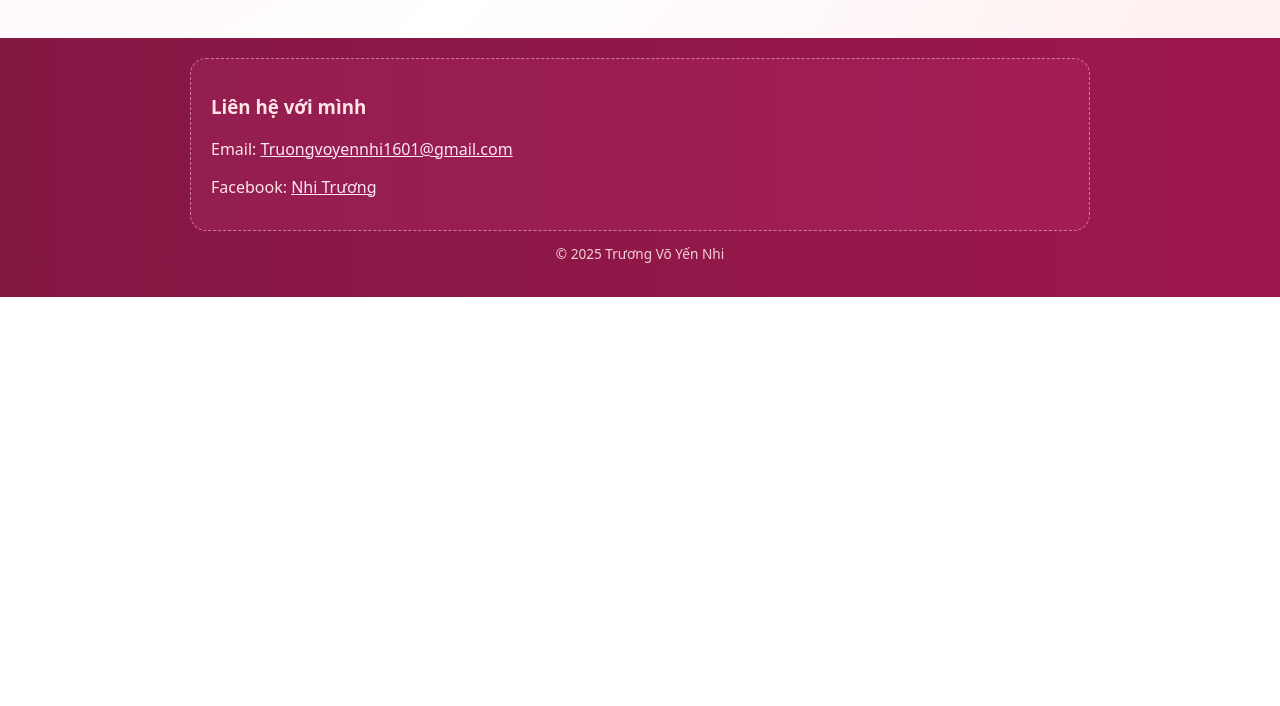
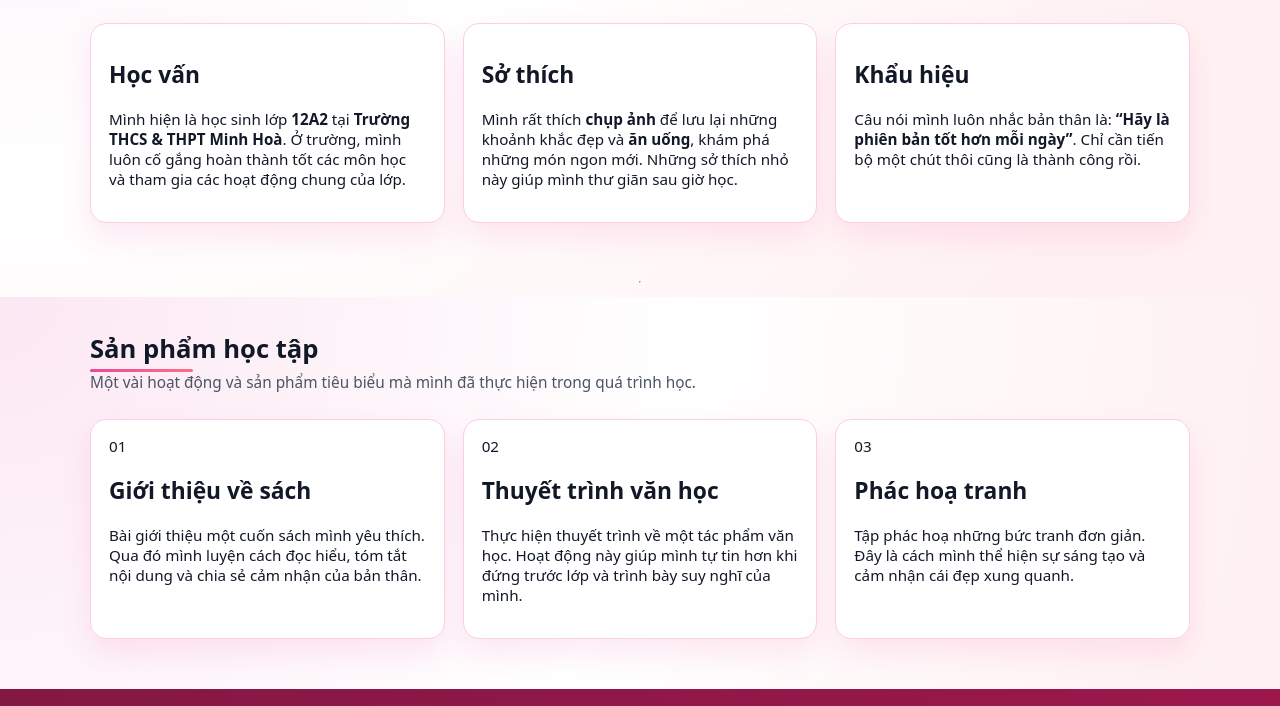
Before and after one commit to GamerVN27/GamerVN27.github.io, a plain HTML site: page index.html in a window 1280 px wide. Shown: the part 503-1209 px from the top of the page. Before the commit the page ends 800 px from the top, so only its background shows below. Drawn offline with Linux system fonts and the light colour scheme.

Commit message:
Update index.html

```diff
--- a/index.html
+++ b/index.html
@@ -2,10 +2,12 @@
 <html lang="vi">
 <head>
   <meta charset="UTF-8">
-  <title>Trang chủ - Trương Võ Yến Nhi</title>
+  <meta name="viewport" content="width=device-width, initial-scale=1.0">
+  <title>Portfolio - Trương Võ Yến Nhi</title>
   <link rel="stylesheet" href="style.css">
 </head>
 <body>
+
 <header class="header">
   <div class="container header-inner">
     <div class="brand">
@@ -16,14 +18,14 @@
       </div>
     </div>
     <nav class="nav">
-      <a href="index.html" class="nav-link active">Trang chủ</a>
-      <a href="gioithieu.html" class="nav-link">Giới thiệu</a>
-      <a href="sanpham.html" class="nav-link">Sản phẩm</a>
+      <a href="#trang-chu" class="nav-link active">Trang chủ</a>
+      <a href="#gioi-thieu" class="nav-link">Giới thiệu</a>
+      <a href="#san-pham" class="nav-link">Sản phẩm</a>
     </nav>
   </div>
 </header>
 
-<main class="main hero">
+<main id="trang-chu" class="main hero">
   <div class="container hero-grid">
     <section class="hero-text">
       <p class="hero-label">Xin chào, mình là</p>
@@ -42,17 +44,99 @@
   </div>
 </main>
 
+<hr>
+
+<section id="gioi-thieu" class="main about-main">
+  <div class="container">
+    <section class="section-header">
+      <h1 class="section-title">Giới thiệu bản thân</h1>
+      <p class="section-subtitle">
+        Một vài thông tin nhỏ về mình, để bạn có thể hiểu hơn về cô học sinh lớp 12A2 này.
+      </p>
+    </section>
+
+    <section class="cards-grid">
+      <article class="info-card">
+        <h2>Học vấn</h2>
+        <p>
+          Mình hiện là học sinh lớp <strong>12A2</strong> tại
+          <strong>Trường THCS &amp; THPT Minh Hoà</strong>.
+          Ở trường, mình luôn cố gắng hoàn thành tốt các môn học và tham gia các hoạt động chung của lớp.
+        </p>
+      </article>
+
+      <article class="info-card">
+        <h2>Sở thích</h2>
+        <p>
+          Mình rất thích <strong>chụp ảnh</strong> để lưu lại những khoảnh khắc đẹp
+          và <strong>ăn uống</strong>, khám phá những món ngon mới.
+          Những sở thích nhỏ này giúp mình thư giãn sau giờ học.
+        </p>
+      </article>
+
+      <article class="info-card">
+        <h2>Khẩu hiệu</h2>
+        <p>
+          Câu nói mình luôn nhắc bản thân là:
+          <strong>“Hãy là phiên bản tốt hơn mỗi ngày”</strong>.
+          Chỉ cần tiến bộ một chút thôi cũng là thành công rồi.
+        </p>
+      </article>
+    </section>
+  </div>
+</section>
+
+<hr>
+
+<section id="san-pham" class="main projects-main">
+  <div class="container">
+    <section class="section-header">
+      <h1 class="section-title">Sản phẩm học tập</h1>
+      <p class="section-subtitle">
+        Một vài hoạt động và sản phẩm tiêu biểu mà mình đã thực hiện trong quá trình học.
+      </p>
+    </section>
+
+    <section class="cards-grid projects-grid">
+      <article class="project-card">
+        <div class="project-badge">01</div>
+        <h2>Giới thiệu về sách</h2>
+        <p>
+          Bài giới thiệu một cuốn sách mình yêu thích.
+          Qua đó mình luyện cách đọc hiểu, tóm tắt nội dung và chia sẻ cảm nhận của bản thân.
+        </p>
+      </article>
+
+      <article class="project-card">
+        <div class="project-badge">02</div>
+        <h2>Thuyết trình văn học</h2>
+        <p>
+          Thực hiện thuyết trình về một tác phẩm văn học.
+          Hoạt động này giúp mình tự tin hơn khi đứng trước lớp và trình bày suy nghĩ của mình.
+        </p>
+      </article>
+
+      <article class="project-card">
+        <div class="project-badge">03</div>
+        <h2>Phác hoạ tranh</h2>
+        <p>
+          Tập phác hoạ những bức tranh đơn giản.
+          Đây là cách mình thể hiện sự sáng tạo và cảm nhận cái đẹp xung quanh.
+        </p>
+      </article>
+    </section>
+  </div>
+</section>
+
 <footer class="footer">
   <div class="footer-contact-box">
     <h3>Liên hệ với mình</h3>
-
     <p>
       Email:
       <a href="mailto:Truongvoyennhi1601@gmail.com">
         Truongvoyennhi1601@gmail.com
       </a>
     </p>
-
     <p>
       Facebook:
       <a href="https://www.facebook.com/share/1G6F4j9G7D/?mibextid=wwXIfr" target="_blank">
@@ -60,7 +144,6 @@
       </a>
     </p>
   </div>
-
   <p class="footer-copy">
     © 2025 Trương Võ Yến Nhi
   </p>
```
